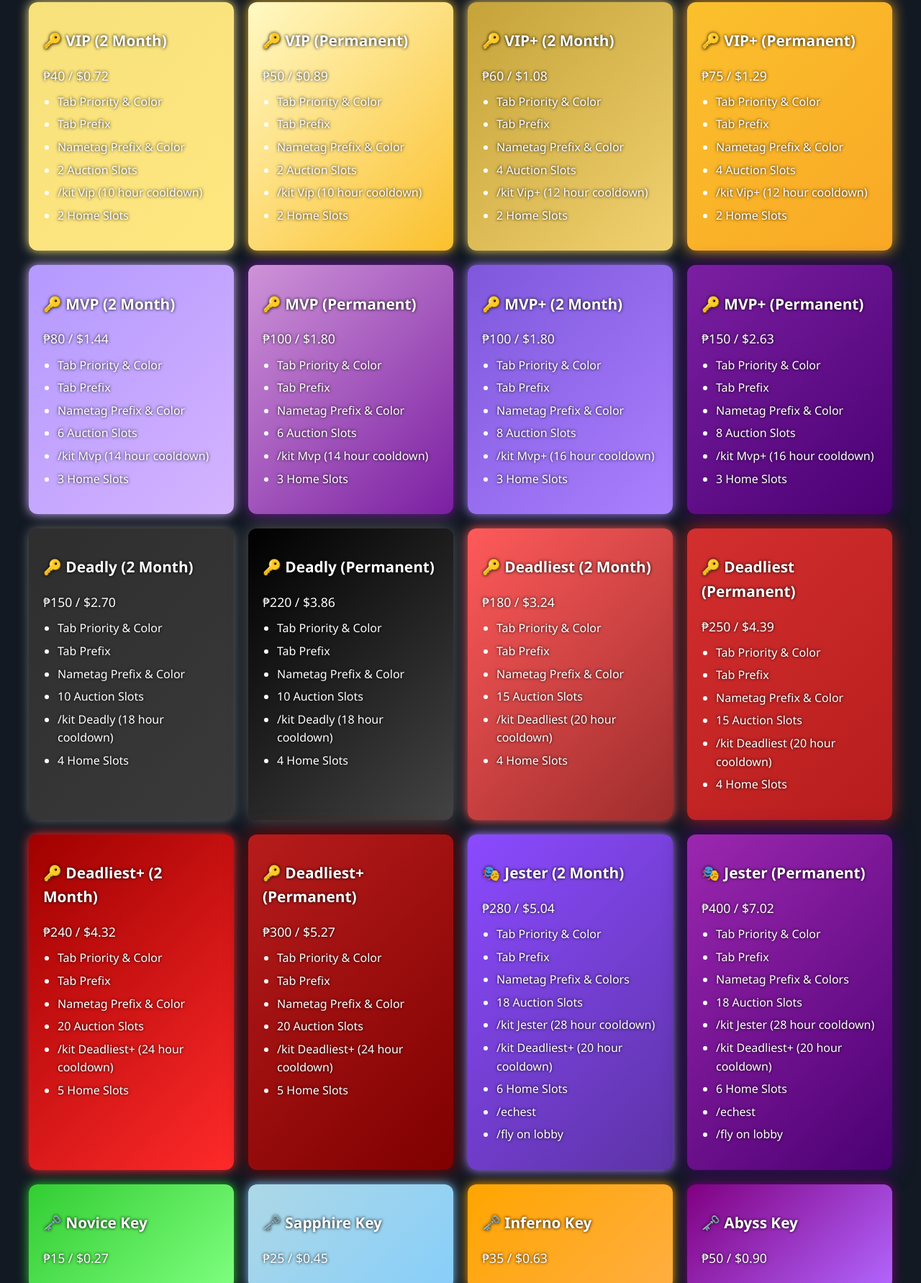
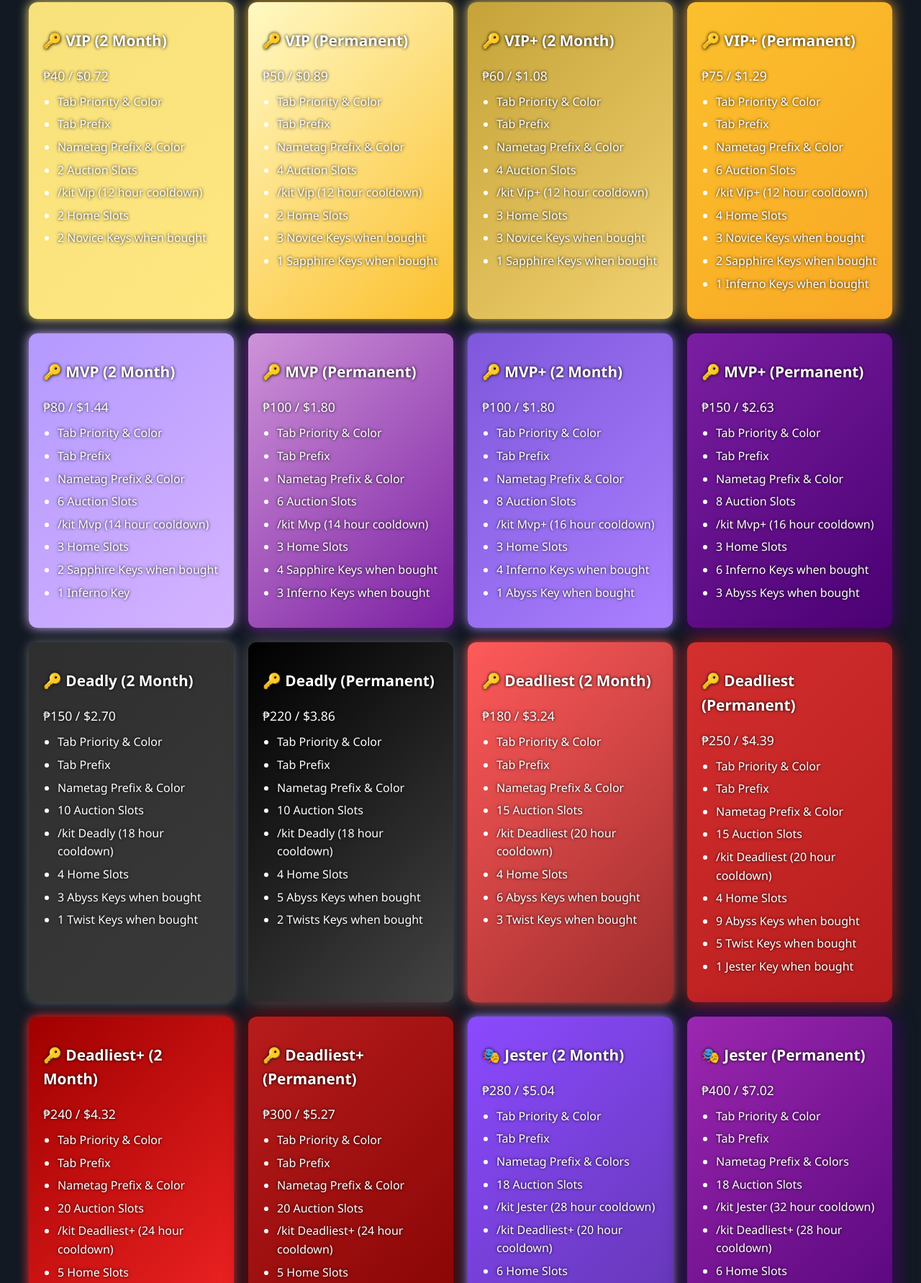
Before and after one commit to SandeeGamez/DeadliestSMP, a plain HTML site: page browse.html in a window 1280 px wide. Shown: the part 291-2073 px from the top of the page at 72% size. Drawn offline with Linux system fonts and the light colour scheme.

Commit message:
Update browse.html

```diff
--- a/browse.html
+++ b/browse.html
@@ -166,8 +166,9 @@
         <li>Tab Prefix</li>
         <li>Nametag Prefix & Color</li>
         <li>2 Auction Slots</li>
-        <li>/kit Vip (10 hour cooldown)</li>
+        <li>/kit Vip (12 hour cooldown)</li>
         <li>2 Home Slots</li>
+       <li>2 Novice Keys when bought</li>
       </ul>
     </div>
     <div class="item vip-permanent" data-name="vip" data-category="permanent">
@@ -177,9 +178,11 @@
         <li>Tab Priority & Color</li>
         <li>Tab Prefix</li>
         <li>Nametag Prefix & Color</li>
-        <li>2 Auction Slots</li>
-        <li>/kit Vip (10 hour cooldown)</li>
+        <li>4 Auction Slots</li>
+        <li>/kit Vip (12 hour cooldown)</li>
         <li>2 Home Slots</li>
+       <li>3 Novice Keys when bought</li>
+       <li>1 Sapphire Keys when bought</li>
       </ul>
     </div>
 
@@ -193,7 +196,9 @@
         <li>Nametag Prefix & Color</li>
         <li>4 Auction Slots</li>
         <li>/kit Vip+ (12 hour cooldown)</li>
-        <li>2 Home Slots</li>
+        <li>3 Home Slots</li>
+       <li>3 Novice Keys when bought</li>
+      <li>1 Sapphire Keys when bought</li>
       </ul>
     </div>
     <div class="item vipplus-permanent" data-name="vip+" data-category="permanent">
@@ -203,9 +208,12 @@
         <li>Tab Priority & Color</li>
         <li>Tab Prefix</li>
         <li>Nametag Prefix & Color</li>
-        <li>4 Auction Slots</li>
+        <li>6 Auction Slots</li>
         <li>/kit Vip+ (12 hour cooldown)</li>
-        <li>2 Home Slots</li>
+        <li>4 Home Slots</li>
+      <li>3 Novice Keys when bought</li>
+    <li>2 Sapphire Keys when bought</li>
+    <li>1 Inferno Keys when bought</li>
       </ul>
     </div>
 
@@ -220,6 +228,8 @@
         <li>6 Auction Slots</li>
         <li>/kit Mvp (14 hour cooldown)</li>
         <li>3 Home Slots</li>
+      <li>2 Sapphire Keys when bought</li>
+      <li>1 Inferno Key</li>
       </ul>
     </div>
     <div class="item mvp-permanent" data-name="mvp" data-category="permanent">
@@ -232,6 +242,8 @@
         <li>6 Auction Slots</li>
         <li>/kit Mvp (14 hour cooldown)</li>
         <li>3 Home Slots</li>
+      <li>4 Sapphire Keys when bought</li>
+      <li>3 Inferno Keys when bought</li>
       </ul>
     </div>
 
@@ -246,6 +258,8 @@
         <li>8 Auction Slots</li>
         <li>/kit Mvp+ (16 hour cooldown)</li>
         <li>3 Home Slots</li>
+      <li>4 Inferno Keys when bought</li>
+      <li>1 Abyss Key when bought</li>
       </ul>
     </div>
     <div class="item mvpplus-permanent" data-name="mvp+" data-category="permanent">
@@ -258,6 +272,8 @@
         <li>8 Auction Slots</li>
         <li>/kit Mvp+ (16 hour cooldown)</li>
         <li>3 Home Slots</li>
+      <li>6 Inferno Keys when bought</li>
+      <li>3 Abyss Keys when bought</li>
       </ul>
     </div>
 
@@ -272,6 +288,8 @@
         <li>10 Auction Slots</li>
         <li>/kit Deadly (18 hour cooldown)</li>
         <li>4 Home Slots</li>
+      <li>3 Abyss Keys when bought</li>
+      <li>1 Twist Keys when bought</li>
       </ul>
     </div>
     <div class="item deadly-permanent" data-name="deadly" data-category="permanent">
@@ -284,6 +302,8 @@
         <li>10 Auction Slots</li>
         <li>/kit Deadly (18 hour cooldown)</li>
         <li>4 Home Slots</li>
+      <li>5 Abyss Keys when bought</li>
+      <li>2 Twists Keys when bought</li>
       </ul>
     </div>
 
@@ -298,6 +318,8 @@
         <li>15 Auction Slots</li>
         <li>/kit Deadliest (20 hour cooldown)</li>
         <li>4 Home Slots</li>
+      <li>6 Abyss Keys when bought</li>
+      <li>3 Twist Keys when bought</li>
       </ul>
     </div>
     <div class="item deadliest-permanent" data-name="deadliest" data-category="permanent">
@@ -310,6 +332,9 @@
         <li>15 Auction Slots</li>
         <li>/kit Deadliest (20 hour cooldown)</li>
         <li>4 Home Slots</li>
+      <li>9 Abyss Keys when bought</li>
+      <li>5 Twist Keys when bought</li>
+      <li>1 Jester Key when bought</li>
       </ul>
     </div>
 
@@ -324,6 +349,9 @@
         <li>20 Auction Slots</li>
         <li>/kit Deadliest+ (24 hour cooldown)</li>
         <li>5 Home Slots</li>
+      <li>9 Abyss Keys when bought</li>
+      <li>4 Twist Keys when bought</li>
+      <li>1 Jester Key when bought</li>
       </ul>
     </div>
     <div class="item deadliestplus-permanent" data-name="deadliest+" data-category="permanent">
@@ -336,6 +364,9 @@
         <li>20 Auction Slots</li>
         <li>/kit Deadliest+ (24 hour cooldown)</li>
         <li>5 Home Slots</li>
+      <li>12 Abyss Keys when bought</li>
+      <li>6 Twist Keys when bought</li>
+      <li>3 Jester Keys when bought</li>
       </ul>
     </div>
 
@@ -353,6 +384,9 @@
         <li>6 Home Slots</li>
         <li>/echest</li>
         <li>/fly on lobby</li>
+      <li>12 Abyss Keys when bought</li>
+      <li>6 Twist Keys when bought</li>
+      <li>2 Jester Keys when bought</li>
       </ul>
     </div>
     <div class="item jester-permanent" data-name="jester" data-category="permanent">
@@ -363,11 +397,14 @@
         <li>Tab Prefix</li>
         <li>Nametag Prefix & Colors</li>
         <li>18 Auction Slots</li>
-        <li>/kit Jester (28 hour cooldown)</li>
-        <li>/kit Deadliest+ (20 hour cooldown)</li>
+        <li>/kit Jester (32 hour cooldown)</li>
+        <li>/kit Deadliest+ (28 hour cooldown)</li>
         <li>6 Home Slots</li>
         <li>/echest</li>
         <li>/fly on lobby</li>
+      <li>15 Abyss Keys when bought</li>
+      <li>9 Twist Keys when bought</li>
+      <li>4 Jester Keys when bought</li>
       </ul>
     </div>
 <!-- Exclusives (Keys) -->
```
